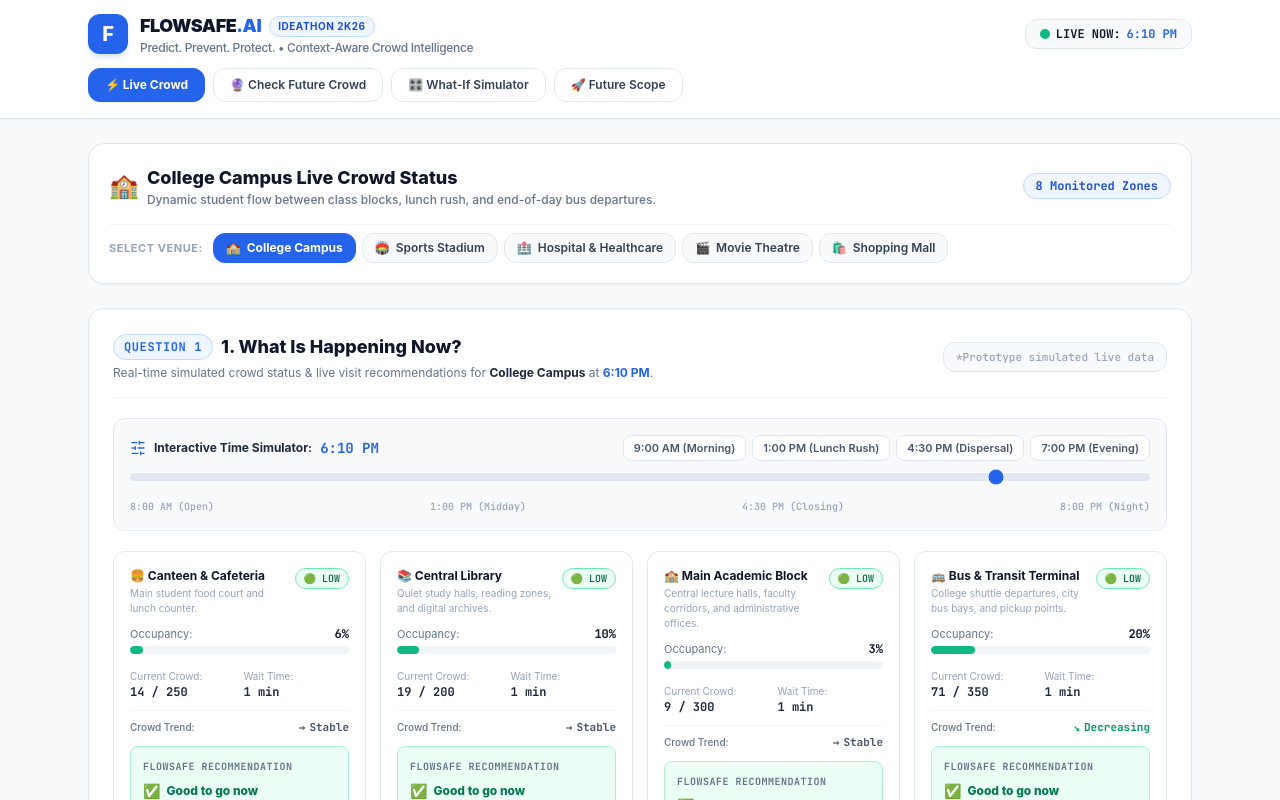
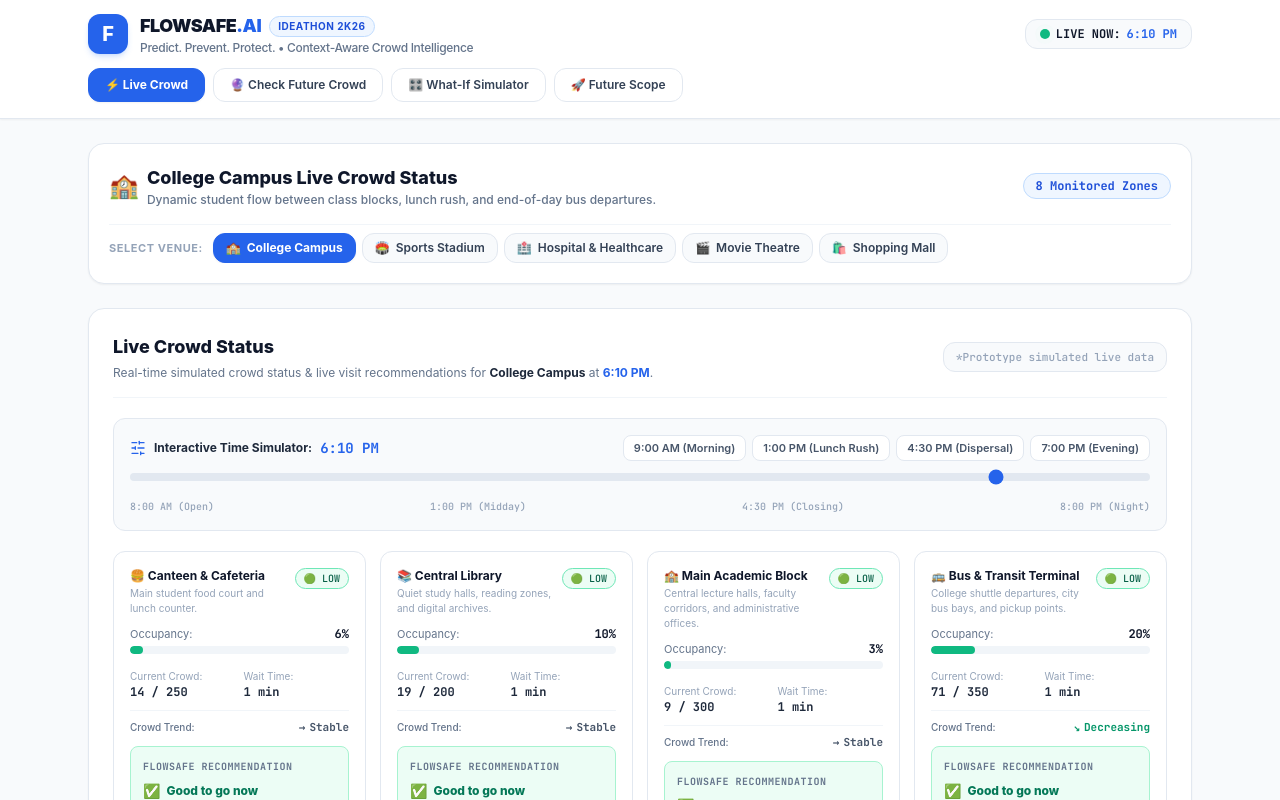
Before and after one commit to nalamaditya/FlowSafe-AI, a React (Vite) app: page / in a window 1280 px wide. Shown: the top 800 px of the page. Built offline with nearby package versions, Linux system fonts and the light colour scheme; the HTML template or start-up script is replaced by a standard one.

Commit message:
style: remove Question labels and clean section headers

```diff
--- a/src/components/FutureForecastSection.jsx
+++ b/src/components/FutureForecastSection.jsx
@@ -56,14 +56,9 @@ export default function FutureForecastSection({
       {/* Section Title */}
       <div className="flex flex-col sm:flex-row sm:items-center justify-between gap-3 pb-4 border-b border-slate-100">
         <div>
-          <div className="flex items-center gap-2">
-            <span className="text-xs font-mono font-bold uppercase tracking-wider text-blue-600 bg-blue-50 px-2.5 py-1 rounded-full border border-blue-200">
-              QUESTION 2 & 3
-            </span>
-            <h2 className="text-lg font-extrabold text-slate-900">
-              2. Check Future Crowd & Smart Recommendations
-            </h2>
-          </div>
+          <h2 className="text-lg font-extrabold text-slate-900">
+            Check Future Crowd & Smart Recommendations
+          </h2>
           <p className="text-xs text-slate-500 mt-1">
             Historical pattern prediction model forecasting congestion and providing comprehensive multi-tier action plans.
           </p>
@@ -297,13 +292,10 @@ export default function FutureForecastSection({
               <span className="p-1.5 rounded-lg bg-blue-600 text-white">
                 <Sparkles className="w-4 h-4" />
               </span>
-              <span className="text-xs font-mono font-bold uppercase tracking-wider text-blue-700">
-                QUESTION 3: ACTION INTELLIGENCE
-              </span>
+              <h3 className="text-lg font-black text-slate-900">
+                FlowSafe Action Plan & Recommendations
+              </h3>
             </div>
-            <h3 className="text-lg font-black text-slate-900">
-              3. What Should We Do? (FlowSafe Action Plan)
-            </h3>
             <p className="text-xs text-slate-600 font-medium">
               {rec.summary}
             </p>
--- a/src/components/Header.jsx
+++ b/src/components/Header.jsx
@@ -9,10 +9,10 @@ export default function Header({
   onResetToRealTime
 }) {
   const navItems = [
-    { id: 'live', label: '⚡ Live Crowd', subtitle: '1. What is happening now?' },
-    { id: 'forecast', label: '🔮 Check Future Crowd', subtitle: '2. What will happen & 3. What to do' },
-    { id: 'simulator', label: '🎛️ What-If Simulator', subtitle: 'Stress test surges' },
-    { id: 'future', label: '🚀 Future Scope', subtitle: 'High-footfall scalability' },
+    { id: 'live', label: '⚡ Live Crowd' },
+    { id: 'forecast', label: '🔮 Check Future Crowd' },
+    { id: 'simulator', label: '🎛️ What-If Simulator' },
+    { id: 'future', label: '🚀 Future Scope' },
   ];
 
   return (
--- a/src/components/LiveNowGrid.jsx
+++ b/src/components/LiveNowGrid.jsx
@@ -24,14 +24,9 @@ export default function LiveNowGrid({
       {/* Section Title & Live Badge */}
       <div className="flex flex-col md:flex-row md:items-center justify-between gap-3 pb-4 border-b border-slate-100">
         <div>
-          <div className="flex items-center gap-2">
-            <span className="text-xs font-mono font-bold uppercase tracking-wider text-blue-600 bg-blue-50 px-2.5 py-1 rounded-full border border-blue-200">
-              QUESTION 1
-            </span>
-            <h2 className="text-lg font-extrabold text-slate-900">
-              1. What Is Happening Now?
-            </h2>
-          </div>
+          <h2 className="text-lg font-extrabold text-slate-900">
+            Live Crowd Status
+          </h2>
           <p className="text-xs text-slate-500 mt-1">
             Real-time simulated crowd status & live visit recommendations for <strong className="text-slate-800">{env.name}</strong> at <strong className="text-blue-600">{currentTimeFormatted}</strong>.
           </p>
```
